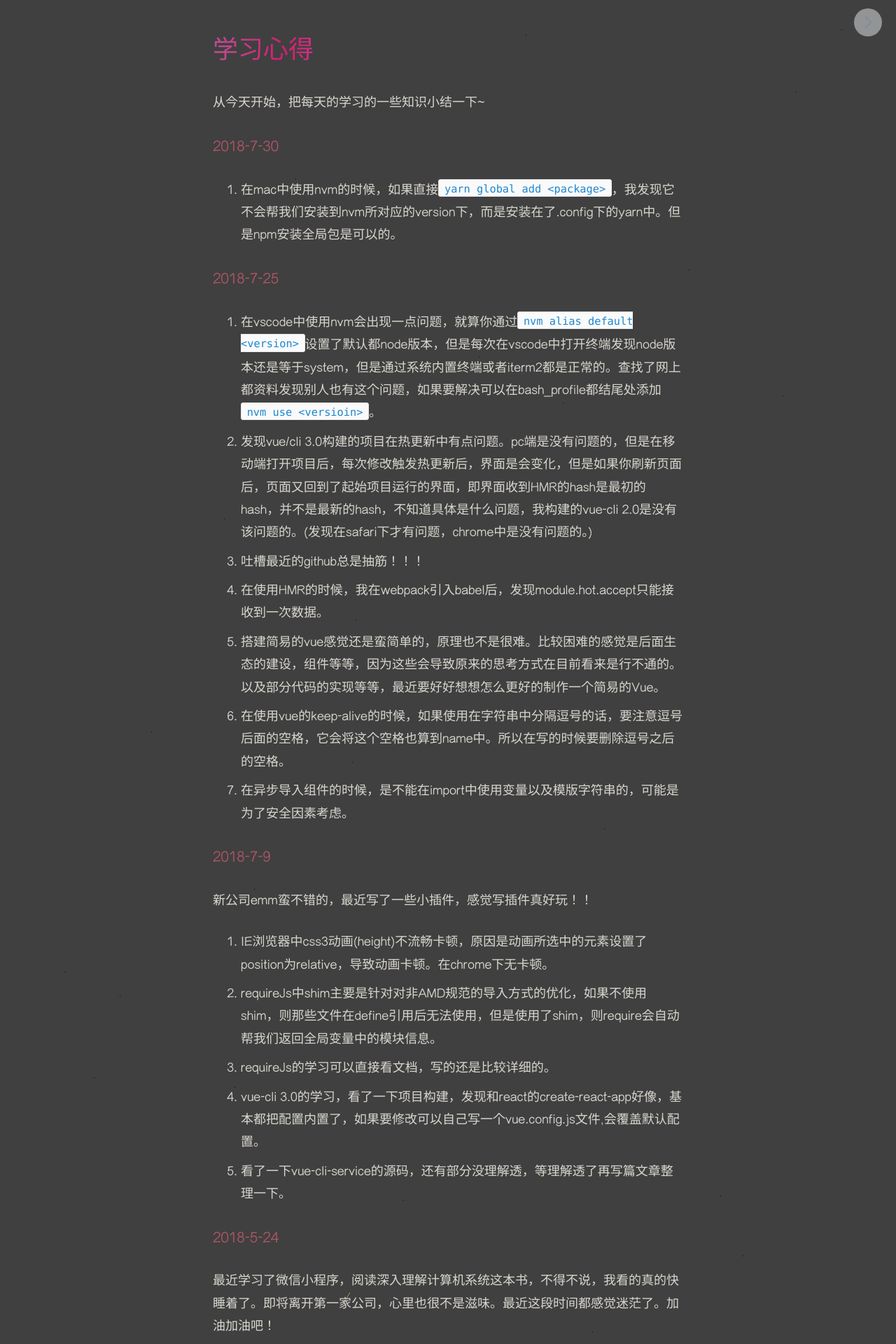
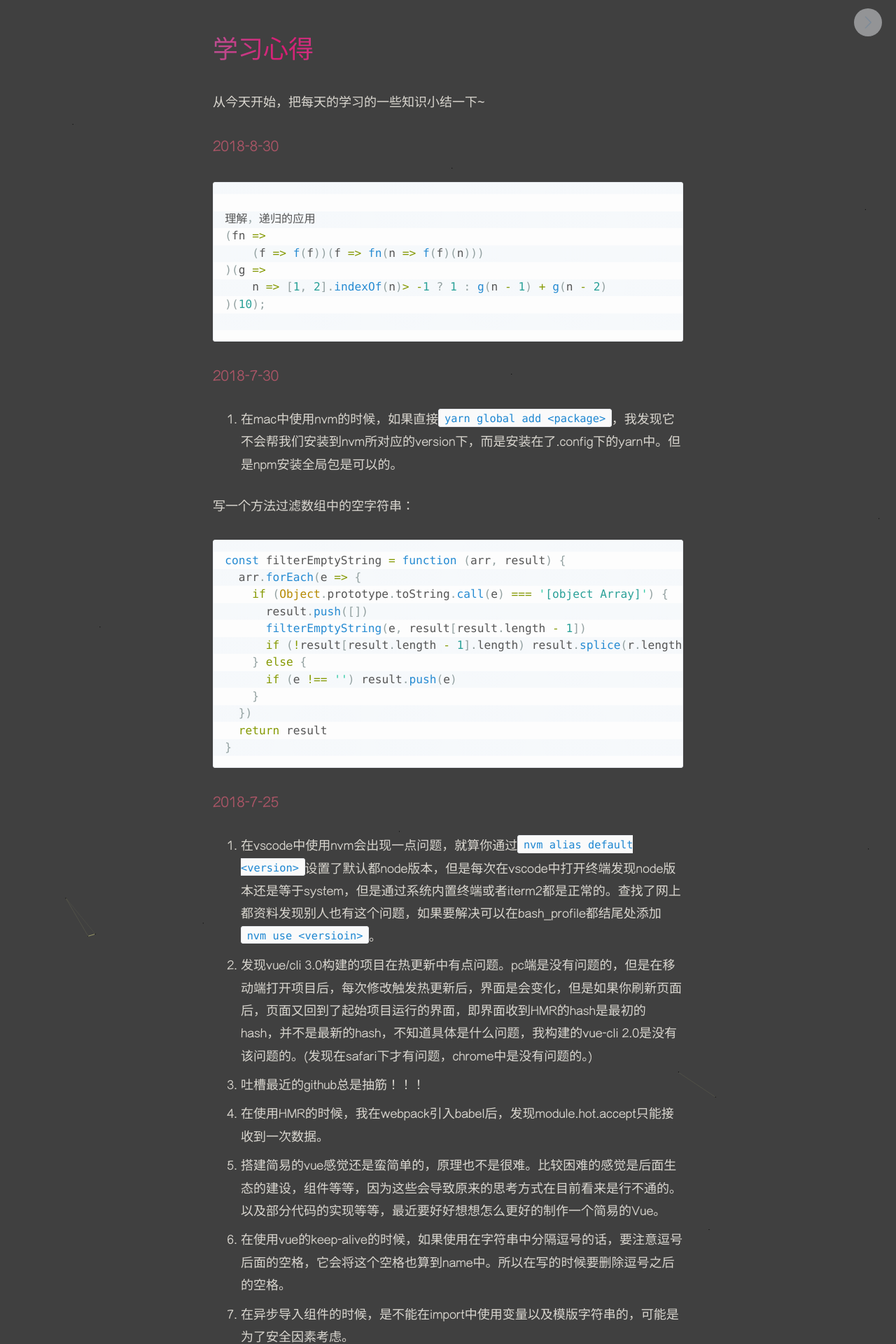
Before and after one commit to Yhspehy/Yhspehy.github.io, a Jekyll site: the page built from _posts/tech/2017-2-13-Study.md, in a window 1280 px wide. Shown: the top 1920 px of the page at 70% size. Built offline with Jekyll 4.4.1, drawn with Linux system fonts in a browser that asks for light colours; comment, search, counter and statistics services are not loaded; some of the changed text lies outside the part shown.

Commit message:
python study and study

````diff
--- a/_posts/tech/2017-2-13-Study.md
+++ b/_posts/tech/2017-2-13-Study.md
@@ -7,9 +7,38 @@ keywords: Study
 
 从今天开始，把每天的学习的一些知识小结一下~
 
+### 2018-8-30
+
+```js
+
+理解，递归的应用
+(fn =>
+    (f => f(f))(f => fn(n => f(f)(n)))
+)(g =>
+    n => [1, 2].indexOf(n)> -1 ? 1 : g(n - 1) + g(n - 2)
+)(10);
+
+```
+
 ### 2018-7-30
 
 1. 在mac中使用nvm的时候，如果直接`yarn global add <package>`，我发现它不会帮我们安装到nvm所对应的version下，而是安装在了.config下的yarn中。但是npm安装全局包是可以的。
+
+写一个方法过滤数组中的空字符串：
+```js
+const filterEmptyString = function (arr, result) {
+  arr.forEach(e => {
+    if (Object.prototype.toString.call(e) === '[object Array]') {
+      result.push([])
+      filterEmptyString(e, result[result.length - 1])
+      if (!result[result.length - 1].length) result.splice(r.length - 1 , 1)
+    } else {
+      if (e !== '') result.push(e)
+    }
+  })
+  return result
+}
+```
 
 
 
````
Also changed, not shown: _posts/tech/2018-8-23-Python Study.md (added, +91 -0 lines).
